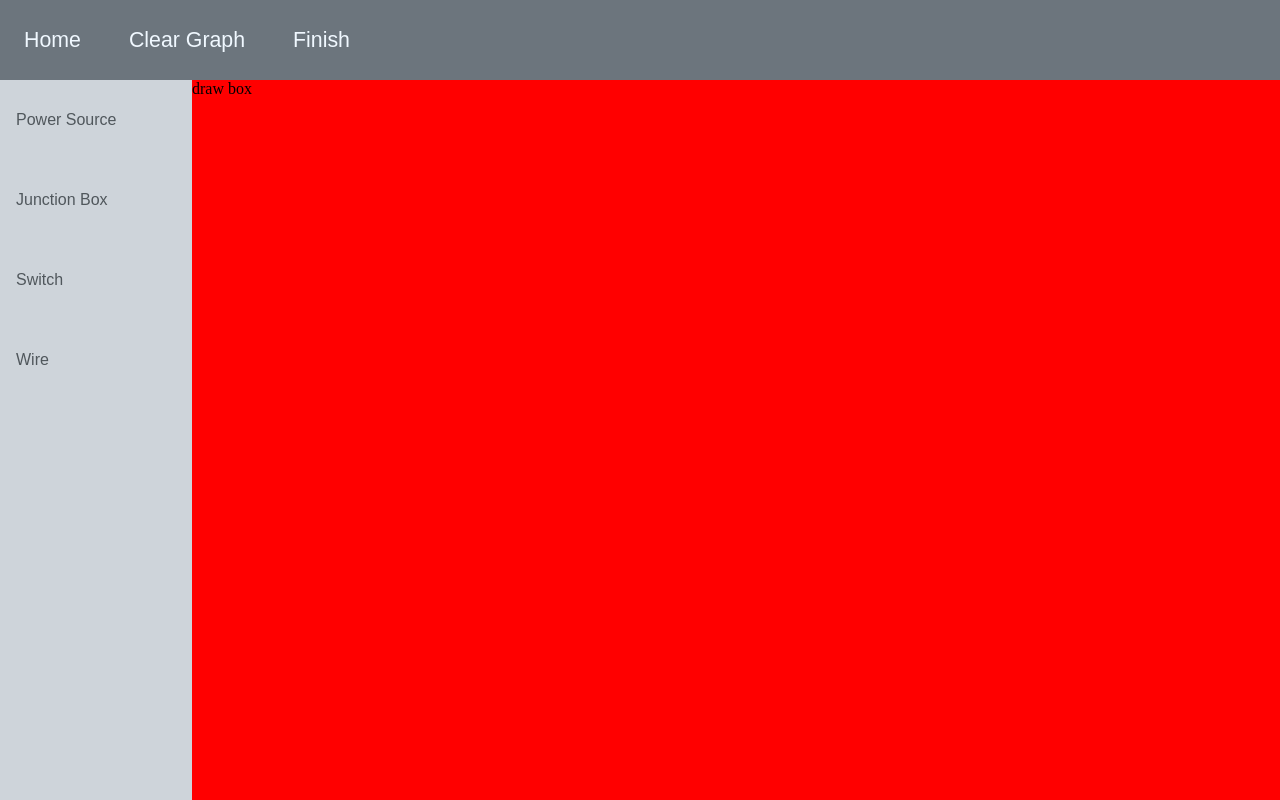
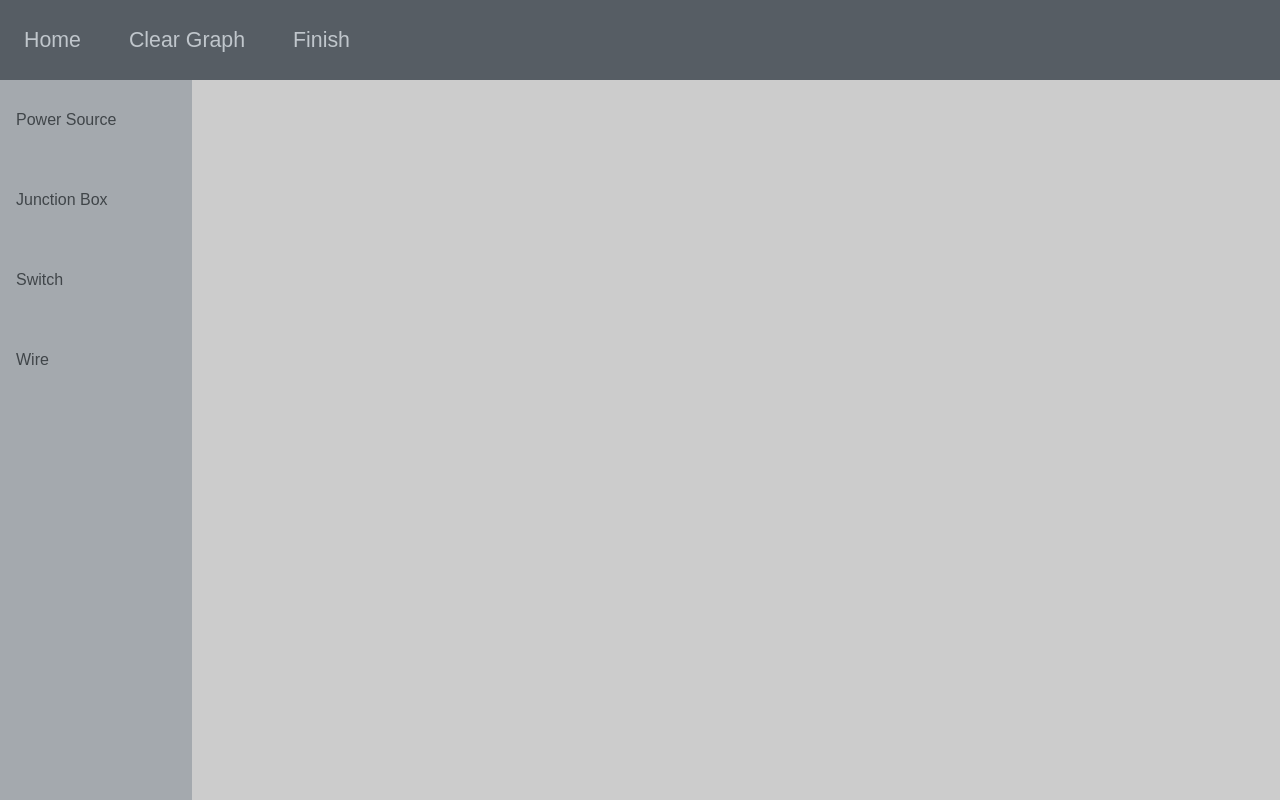
Before and after one commit to SignorPrgrmr/dijkstra-wiring-project, a Vue app: page /Draw in a window 1280 px wide. Built offline with nearby package versions, Linux system fonts and the light colour scheme.

Commit message:
Backdrop added backdrop to DrawPage and added styles to -variables file

```diff
--- a/public/-variables.scss
+++ b/public/-variables.scss
@@ -1,3 +1,14 @@
 $color-primary: #6C757D;
 $color-toolbar: #CED4DA;
 $color-text: #f0f8ff;
+
+@mixin backdrop {
+  width: 100vw;
+  height: 100vh;
+  position: fixed;
+  top: 0;
+  left: 0;
+  background: #000000;
+  opacity: 20%;
+  z-index: 2;
+}
--- a/src/components/GraphDrawPage/DrawBox.vue
+++ b/src/components/GraphDrawPage/DrawBox.vue
@@ -1,5 +1,5 @@
 <template>
-  <div id="box-container">draw box</div>
+  <div id="box-container"></div>
 </template>
 
 <script>
@@ -19,7 +19,6 @@ export default {
   grid-area: drawbox;
   width: 100%;
   height: 100%;
-  background: red;
 
 }
 </style>
--- a/src/components/GraphDrawPage/DrawPage.vue
+++ b/src/components/GraphDrawPage/DrawPage.vue
@@ -4,6 +4,9 @@
     <tool-bar></tool-bar>
     <draw-box ref="Graph"></draw-box>
   </div>
+
+
+  <div id="drawPage-backdrop"></div> <!-- close preview when clicked on -->
 
 </template>
 
@@ -25,6 +28,8 @@ export default {
 
 <!-- Add "scoped" attribute to limit CSS to this component on ly -->
 <style scoped lang="scss">
+@import "./../../../public/-variables";
+
 #page-container {
   height: 100%;
   display: grid;
@@ -35,4 +40,8 @@ export default {
   grid-template-columns: 15% 85%;
 
 }
+
+#drawPage-backdrop {
+  @include backdrop;
+}
 </style>
--- a/src/components/common/Preview.vue
+++ b/src/components/common/Preview.vue
@@ -1,7 +1,7 @@
 <template>
-<div>
+  <div id="preview-container">
 
-</div>
+  </div>
 </template>
 
 <script>
```
